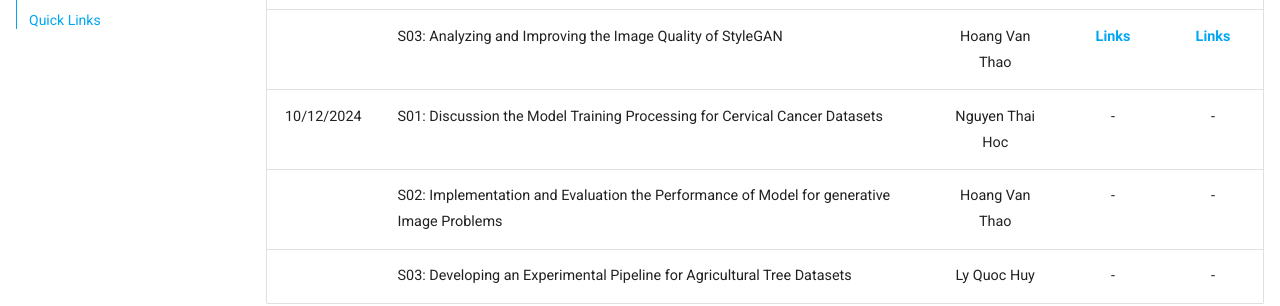
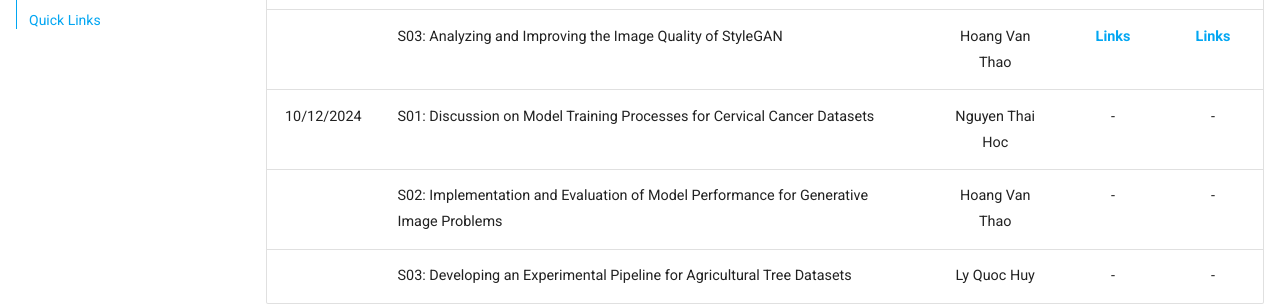
Before and after one commit to nthaihoc/hoc-sphere, an MkDocs documentation site: the page built from docs/team-space/index.md, in a window 1280 px wide and 900 px high, scrolled down 964 px. Shown: the part 217-523 px from the top of the window. Built offline with MkDocs 1.6.1 and Material for MkDocs 9.7.7, drawn with Linux system fonts in a browser that asks for light colours; emoji names are drawn with the system emoji font; comment, search, counter and statistics services are not loaded.

Commit message:
update teamspace

```diff
--- a/docs/team-space/index.md
+++ b/docs/team-space/index.md
@@ -30,8 +30,8 @@
 | 03/12/2024 | S01: Self-Supervised Learning for Medical Image Classification | Nguyen Thai Hoc | [**Links**](https://www.researchgate.net/publication/370314151_Self-supervised_learning_for_medical_image_classification_a_systematic_review_and_implementation_guidelines){:target="_blank"} | [**Links**](research-logs/ccr-notes/note01.md){:target="_blank"} |
 | | S02: Deep Neural Networks to Detect Weeds from Crops in Agricultural Environments in Real-Time | Ly Quoc Huy | [**Links**](https://www.mdpi.com/2072-4292/13/21/4486){:target="_blank"} | [**Links**](https://){:target="_blank"} |
 | | S03: Analyzing and Improving the Image Quality of StyleGAN | Hoang Van Thao | [**Links**](https://openaccess.thecvf.com/content_CVPR_2020/papers/Karras_Analyzing_and_Improving_the_Image_Quality_of_StyleGAN_CVPR_2020_paper.pdf){:target="_blank"} | [**Links**](https://){:target="_blank"} |
-| 10/12/2024 | S01: Discussion the Model Training Processing for Cervical Cancer Datasets | Nguyen Thai Hoc | - | - |
-|           | S02: Implementation and Evaluation the Performance of Model for generative Image Problems | Hoang Van Thao | - | - |
+| 10/12/2024 | S01: Discussion on Model Training Processes for Cervical Cancer Datasets | Nguyen Thai Hoc | - | - |
+|           | S02: Implementation and Evaluation of Model Performance for Generative Image Problems | Hoang Van Thao | - | - |
 |           | S03: Developing an Experimental Pipeline for Agricultural Tree Datasets | Ly Quoc Huy | - | - |
 
 
@@ -39,7 +39,9 @@
 
 Links to folder topic of team includes {==papers review==}, {==note==} and {==source code==}:
 
-[Papers Review :paperclips:](https://docs.google.com/spreadsheets/d/1pH1nJ2jGqqDAKIkdOLfEIuYfRgSicy7SzuvceZRbcCY/edit?usp=sharing){.md-button} [Notes :material-file-document-outline:](https://drive.google.com/drive/folders/1vR2IlWZfA0W5aziqopLt3aot0Wl2Mff0?usp=sharing){.md-button} [Code :octicons-code-16:](https://drive.google.com/drive/folders/1TfRpb-6Qllysgm8ukw823lOTjxynkunq?usp=sharing){.md-button}
+[Papers Review :paperclips:](https://docs.google.com/spreadsheets/d/1pH1nJ2jGqqDAKIkdOLfEIuYfRgSicy7SzuvceZRbcCY/edit?usp=sharing){.md-button}
+[Notes :material-file-document-outline:](https://drive.google.com/drive/folders/1vR2IlWZfA0W5aziqopLt3aot0Wl2Mff0?usp=sharing){.md-button}
+[Code :octicons-code-16:](https://drive.google.com/drive/folders/1TfRpb-6Qllysgm8ukw823lOTjxynkunq?usp=sharing){.md-button}
 
 ---
 <br>
```
